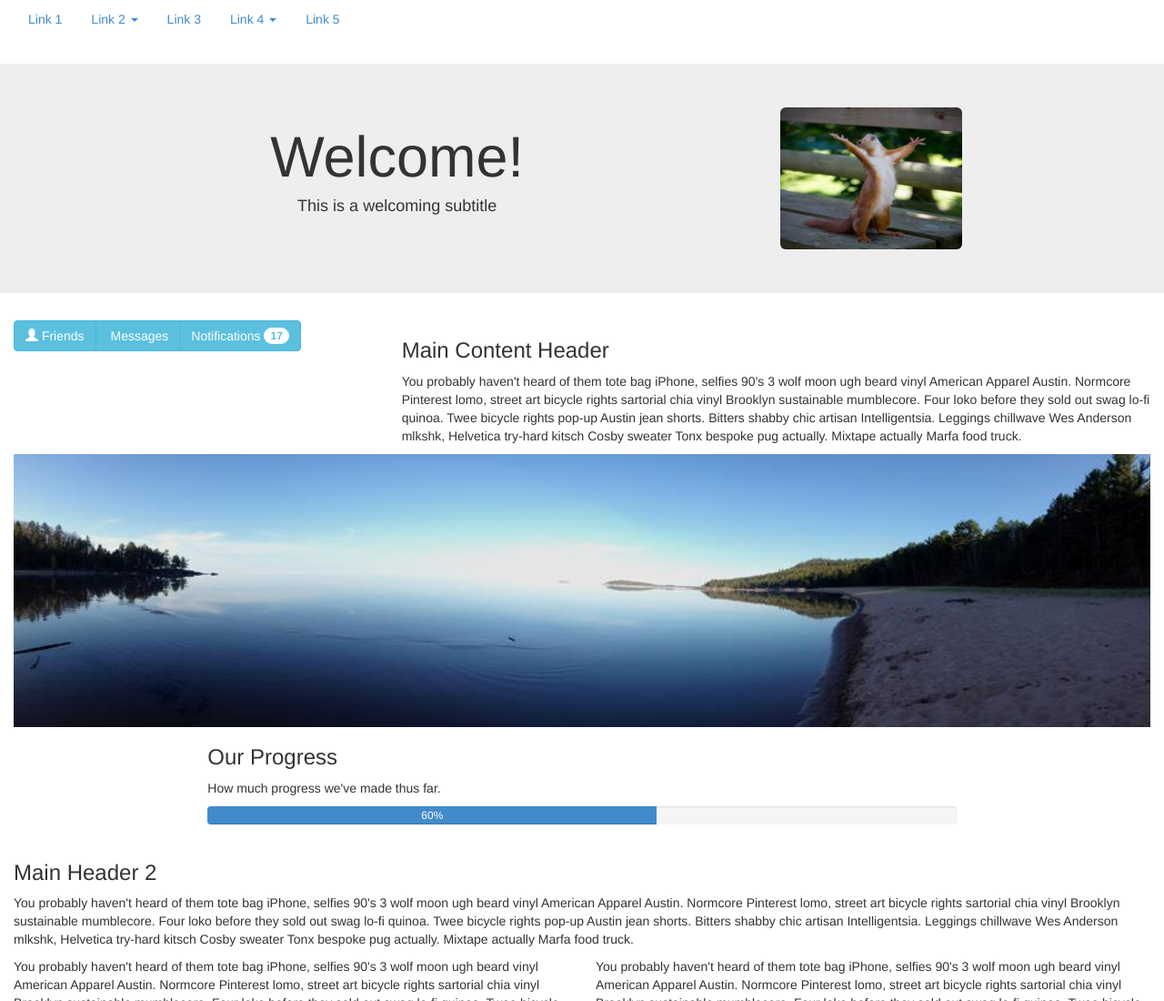
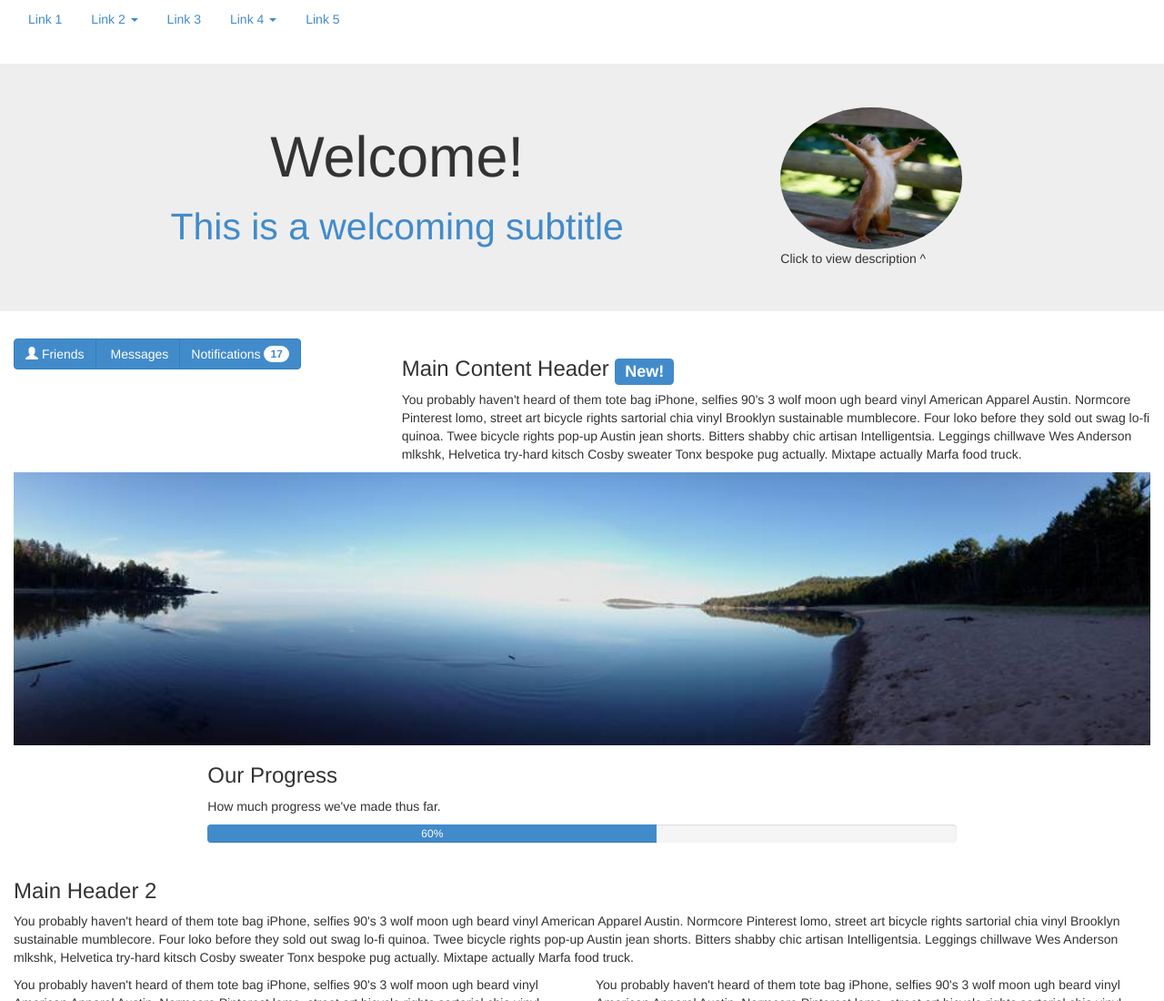
Before and after one commit to amysunhee/secondrepo, a plain HTML site: page index.html in a window 1280 px wide. Shown: the top 1100 px of the page at 91% size. Drawn offline with nearby package versions, Linux system fonts and the light colour scheme.

Commit message:
Adding label, tooltip, and popover

```diff
--- a/index.html
+++ b/index.html
@@ -33,31 +33,32 @@
     <div class="row jumbotron bg-info">
         <div class="col-sm-8 text-center">
             <hgroup>
-                <h1>Welcome!</h1>
-                <h4>This is a welcoming subtitle</h4>
+                <h1>Welcome! <br /><small class="text-primary">This is a welcoming subtitle</small></h1>
             </hgroup>
         </div><!--end 8-->
         <div class="col-sm-4">
-            <img src="images/squirrel.jpg" width="200" class="img-responsive img-rounded" />
+            <img id="squirrel" src="images/squirrel.jpg" width="200" class="img-responsive img-circle" data-container="body" data-toggle="popover" data-placement="bottom" data-content="This is a rad, hipster squirrel." />
+            <cite>Click to view description ^</cite>
         </div><!--end 4-->
     </div><!--end row-->
 
     <div class="row">
         <div class="col-md-4">
             <div class="btn-group">
-                <button class="btn btn-info">
+                <button id="friends" class="btn btn-primary" data-toggle="tooltip" data-placement="top" title="Your Friends">
                     <span class="glyphicon glyphicon-user"></span> Friends
                 </button>
-                <button class="btn btn-info">
-                    <span class="glyphicon glyphicon-email"></span> Messages
+                <button class="btn btn-primary">
+                    <span class="glyphicon glyphicon-mail"></span> Messages
                 </button>
-                <button class="btn btn-info">
+                <button class="btn btn-primary">
                     Notifications <span class="badge">17</span>
                 </button>
             </div><!--end btn group-->
         </div><!--end 4-->
         <div class="col-md-8">
-            <h3>Main Content Header</h3>
+            <h3>Main Content Header <span class="label label-primary">New!</span></h3>
+
             <p>You probably haven't heard of them tote bag iPhone, selfies 90's 3 wolf moon ugh beard vinyl American Apparel Austin. Normcore Pinterest lomo, street art bicycle rights sartorial chia vinyl Brooklyn sustainable mumblecore. Four loko before they sold out swag lo-fi quinoa. Twee bicycle rights pop-up Austin jean shorts. Bitters shabby chic artisan Intelligentsia. Leggings chillwave Wes Anderson mlkshk, Helvetica try-hard kitsch Cosby sweater Tonx bespoke pug actually. Mixtape actually Marfa food truck.</p>
         </div><!--end 8-->
     </div><!--end row-->
@@ -133,6 +134,9 @@
 <!--=======bootstrap=====-->
 <script type="text/javascript" src="js/bootstrap.min.js"></script>
     <script>
+        $('#friends').tooltip();
+
+        $('#squirrel').popover();
     </script>
 </body>
 </html>
```
